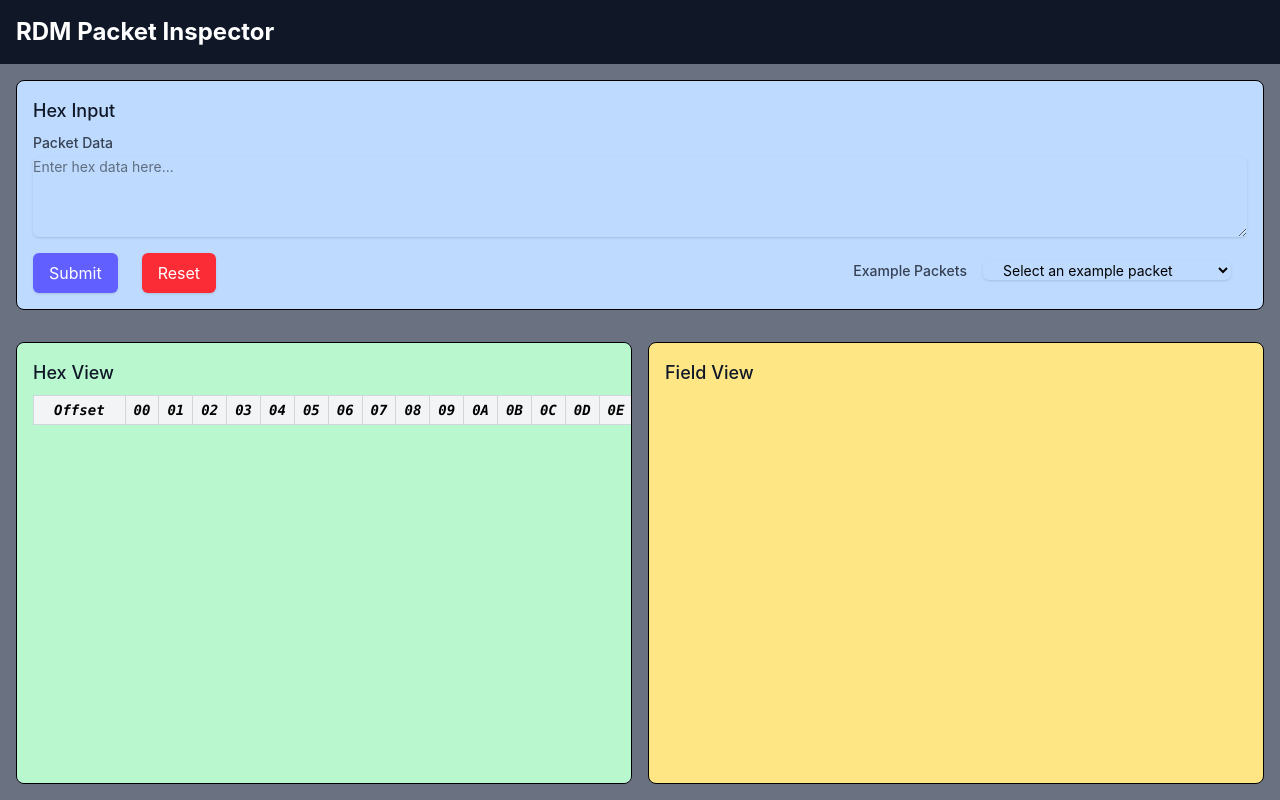
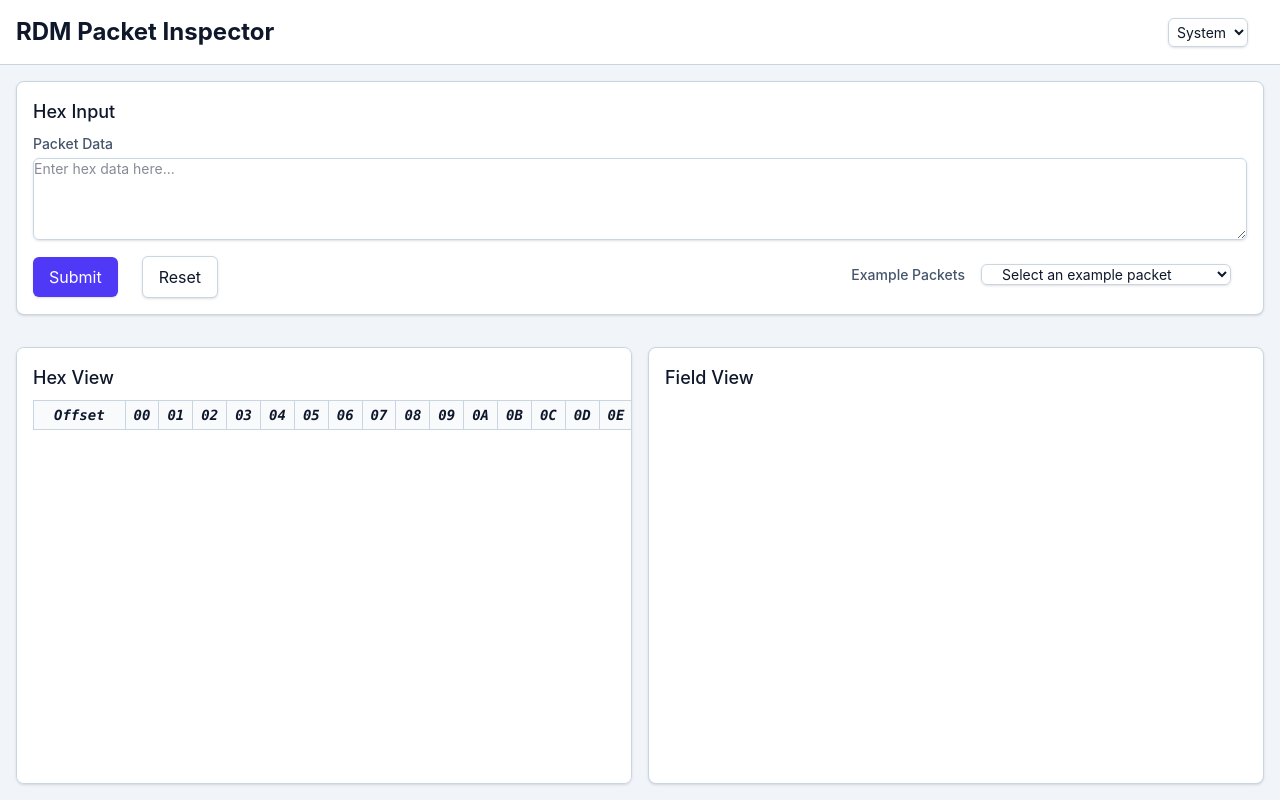
Before and after one commit to r-chua/rdm-packet-inspector, a React (Vite) app: page / in a window 1280 px wide. Built offline with nearby package versions, Linux system fonts and the light colour scheme.

Commit message:
feat(ui): add light/dark theming with accessible contrast (#47)
Adds light and dark theme with selection in the header. Defaults to system preference with listener. Uses semantic token system via CSS custom properties and Tailwind v4 `@theme inline`. Minimum WCAG AA contrast.

```diff
--- a/index.html
+++ b/index.html
@@ -5,6 +5,18 @@
     <link rel="icon" type="image/svg+xml" href="/favicon.svg" />
     <meta name="viewport" content="width=device-width, initial-scale=1.0" />
     <title>RDM Packet Inspector</title>
+    <script>
+      (function () {
+        const stored = localStorage.getItem('theme');
+        const theme =
+          stored === 'light' || stored === 'dark'
+            ? stored
+            : window.matchMedia('(prefers-color-scheme: dark)').matches
+              ? 'dark'
+              : 'light';
+        document.documentElement.dataset.theme = theme;
+      })();
+    </script>
   </head>
   <body>
     <div id="root"></div>
--- a/src/App.tsx
+++ b/src/App.tsx
@@ -2,7 +2,7 @@ import { PacketInspector } from './components/PacketInspector';
 
 export function App() {
   return (
-    <main className="bg-gray-500 min-h-screen">
+    <main className="bg-bg text-fg min-h-screen">
       <PacketInspector />
     </main>
   );
--- a/src/components/FieldView.tsx
+++ b/src/components/FieldView.tsx
@@ -80,6 +80,7 @@ export function FieldView({
             : undefined
         }
         className={cn(
+          'group',
           HIGHLIGHT_CLASS,
           SELECTED_CLASS,
           FOCUSED_CLASS,
@@ -87,18 +88,23 @@ export function FieldView({
           'focus-visible:outline-offset-1'
         )}
       >
-        <div className="flex justify-between items-baseline text-sm font-medium text-gray-500">
+        <div
+          className={cn(
+            'flex justify-between items-baseline text-sm font-medium',
+            'text-fg-muted group-data-[highlighted=true]:text-fg'
+          )}
+        >
           <span>{entry.name}</span>
-          <span className="text-xs text-gray-400 font-mono">
+          <span className="text-xs font-mono">
             {entry.startByte === entry.endByte
               ? `byte ${entry.startByte}`
               : `bytes ${entry.startByte}-${entry.endByte}`}
           </span>
         </div>
-        <div className="text-sm font-mono text-gray-900 mt-0.5">
+        <div className="text-sm font-mono mt-0.5">
           {entry.displayValue}
           {entry.warning && (
-            <p className="text-xs text-amber-600 mt-1">{entry.warning}</p>
+            <p className="text-xs text-warning mt-1">{entry.warning}</p>
           )}
           {entry.subFields && entry.subFields.length > 0 && (
             <div className="ml-4">
@@ -114,16 +120,13 @@ export function FieldView({
 
   return (
     <section className="p-4" aria-labelledby="field-view-title">
-      <h2
-        id="field-view-title"
-        className="text-lg font-medium text-gray-900 mb-2"
-      >
+      <h2 id="field-view-title" className="text-lg font-medium mb-2">
         Field View
       </h2>
 
       <div
         id="field-view-list"
-        className={cn('divide-y divide-gray-200', FOCUSED_CLASS)}
+        className={cn('divide-y divide-border', FOCUSED_CLASS)}
         tabIndex={focusedFieldIndex === null ? 0 : -1}
         aria-labelledby="field-view-title"
         role="listbox"
--- a/src/components/HexInput.tsx
+++ b/src/components/HexInput.tsx
@@ -41,16 +41,13 @@ export function HexInput({ onParse }: HexInputProps) {
 
   return (
     <section className="p-4" aria-labelledby="hex-input-title">
-      <h2
-        id="hex-input-title"
-        className="text-lg font-medium text-gray-900 mb-2"
-      >
+      <h2 id="hex-input-title" className="text-lg font-medium mb-2">
         Hex Input
       </h2>
       <form aria-labelledby="hex-input-title">
         <label
           htmlFor="hex-input"
-          className="block text-sm font-medium text-gray-700 mb-1"
+          className="block text-sm font-medium text-fg-muted mb-1"
         >
           Packet Data
         </label>
@@ -58,8 +55,8 @@ export function HexInput({ onParse }: HexInputProps) {
           id="hex-input"
           className={cn(
             'mt-1 block w-full rounded-md',
-            'border-gray-300 shadow-sm sm:text-sm',
-            'focus:border-indigo-500 focus:ring-indigo-500'
+            'border border-border shadow-sm sm:text-sm',
+            'focus:border-focus focus:ring-focus'
           )}
           rows={4}
           spellCheck={false}
@@ -81,9 +78,9 @@ export function HexInput({ onParse }: HexInputProps) {
               }}
               className={cn(
                 'mt-2 px-4 py-2 rounded-md shadow-sm',
-                'bg-indigo-500 text-white',
-                'hover:bg-indigo-600',
-                'focus:ring-2 focus:ring-offset-2 focus:ring-indigo-500'
+                'bg-accent text-on-accent',
+                'hover:bg-accent-hover',
+                'focus:ring-2 focus:ring-offset-2 focus:ring-focus'
               )}
             >
               Submit
@@ -94,9 +91,11 @@ export function HexInput({ onParse }: HexInputProps) {
               onClick={handleClear}
               className={cn(
                 'mt-2 ml-6 px-4 py-2 rounded-md shadow-sm',
-                'bg-red-500 text-white',
-                'hover:bg-red-600',
-                'focus:ring-2 focus:ring-offset-2 focus:ring-red-500'
+                'bg-surface',
+                'text-fg',
+                'border border-border',
+                'hover:bg-surface-subtle',
+                'focus:ring-2 focus:ring-offset-2 focus:ring-focus'
               )}
             >
               Reset
@@ -106,7 +105,7 @@ export function HexInput({ onParse }: HexInputProps) {
           <div className="flex-initial ml-auto mr-4">
             <label
               htmlFor="hex-select"
-              className="text-sm font-medium text-gray-700 mr-4"
+              className="text-sm font-medium text-fg-muted mr-4"
             >
               Example Packets
             </label>
@@ -115,8 +114,8 @@ export function HexInput({ onParse }: HexInputProps) {
               className={cn(
                 'px-4',
                 'mt-1 rounded-md',
-                'border-gray-300 shadow-sm sm:text-sm',
-                'focus:border-indigo-500 focus:ring-indigo-500'
+                'border border-border shadow-sm sm:text-sm',
+                'focus:border-focus focus:ring-focus'
               )}
               onChange={(e) => {
                 const selectedValue = e.target.value;
--- a/src/components/HexView.tsx
+++ b/src/components/HexView.tsx
@@ -120,10 +120,7 @@ export function HexView({
 
   return (
     <section className="p-4" aria-labelledby="hex-view-title">
-      <h2
-        id="hex-view-title"
-        className="text-lg font-medium text-gray-900 mb-2"
-      >
+      <h2 id="hex-view-title" className="text-lg font-medium mb-2">
         Hex View
       </h2>
       <table
@@ -131,7 +128,7 @@ export function HexView({
         tabIndex={focusedByteIndex === null ? 0 : -1}
         className={cn(
           'table-auto ',
-          'border-collapse border border-gray-300',
+          'border-collapse border border-border',
           'center text-sm font-mono',
           'mx-auto',
           FOCUSED_CLASS
@@ -193,9 +190,9 @@ export function HexView({
             <th
               scope="col"
               className={cn(
-                'border border-gray-300',
+                'border border-border',
                 'px-5 py-1',
-                'bg-gray-100',
+                'bg-surface-subtle',
                 'text-center'
               )}
             >
@@ -206,9 +203,9 @@ export function HexView({
                 key={i}
                 scope="col"
                 className={cn(
-                  'border border-gray-300',
+                  'border border-border',
                   'px-2 py-1',
-                  'bg-gray-100',
+                  'bg-surface-subtle',
                   'text-center'
                 )}
               >
@@ -222,7 +219,7 @@ export function HexView({
             <tr key={rowIndex}>
               <th
                 scope="row"
-                className="border border-gray-300 px-2 py-1 text-center"
+                className="border border-border px-2 py-1 text-center"
               >
                 {(rowIndex * BYTES_PER_ROW)
                   .toString(16)
@@ -288,7 +285,7 @@ export function HexView({
                       `${fieldName ? `Field: ${fieldName}` : 'No field'}`
                     }
                     className={cn(
-                      'border border-gray-300 px-2 py-1 text-center',
+                      'border border-border px-2 py-1 text-center',
                       FOCUSED_CLASS,
                       HIGHLIGHT_CLASS
                     )}
--- a/src/components/PacketInspector.tsx
+++ b/src/components/PacketInspector.tsx
@@ -5,6 +5,8 @@ import { HexView } from './HexView.tsx';
 import type { ParseResult } from '../parser/types.ts';
 import { parseRdmPacket } from '../parser/parse.ts';
 import { getFieldEntries, type FieldEntry } from '../parser/fields.ts';
+import { cn } from '../lib/utils.ts';
+import { ThemeSelect } from './ThemeSelect.tsx';
 
 export function PacketInspector() {
   const [parseResult, setParseResult] = React.useState<ParseResult | null>(
@@ -42,19 +44,37 @@ export function PacketInspector() {
 
   return (
     <div className="flex flex-col h-screen">
-      <header className="bg-gray-900 text-white">
-        <h1 className="text-2xl font-bold p-4">RDM Packet Inspector</h1>
+      <header
+        className={cn(
+          'flex items-center',
+          'bg-surface border-b border-border',
+          'p-4 gap-4'
+        )}
+      >
+        <h1 className="text-2xl font-bold">RDM Packet Inspector</h1>
+        <ThemeSelect />
       </header>
 
       <div className="flex flex-col flex-1 min-h-0 p-4 gap-4">
-        <div className="bg-blue-200 border rounded-lg">
+        <div
+          className={cn(
+            'overflow-auto',
+            'bg-surface',
+            'border border-border rounded-lg shadow-sm'
+          )}
+        >
           <HexInput onParse={handleParse} />
         </div>
 
         <div role="alert">
           {parseResult && !parseResult.success && (
-            <div className="bg-red-200 border rounded-lg p-4">
-              <p className="text-red-800 font-bold">Error:</p>
+            <div
+              className={cn(
+                'bg-danger-surface',
+                'border border-border rounded-lg shadow-sm p-4'
+              )}
+            >
+              <p className="text-danger font-bold">Error:</p>
               <p className="italic">{parseResult.error.message}</p>
               {parseResult.error.byteOffset !== -1 && (
                 <p>Byte Index: {parseResult.error.byteOffset}</p>
@@ -73,7 +93,13 @@ export function PacketInspector() {
         </div>
 
         <div className="grid grid-cols-1 md:grid-cols-2 gap-4 flex-1 min-h-0">
-          <div className="overflow-auto bg-green-200 border rounded-lg">
+          <div
+            className={cn(
+              'overflow-auto',
+              'bg-surface',
+              'border border-border rounded-lg shadow-sm'
+            )}
+          >
             <HexView
               rawBytes={parseResult?.rawBytes || null}
               fieldEntries={fieldEntries}
@@ -83,7 +109,13 @@ export function PacketInspector() {
               onSelect={handleSelect}
             />
           </div>
-          <div className="overflow-auto bg-amber-200 border rounded-lg">
+          <div
+            className={cn(
+              'overflow-auto',
+              'bg-surface',
+              'border border-border rounded-lg shadow-sm'
+            )}
+          >
             <FieldView
               fieldEntries={fieldEntries}
               highlightedField={highlightedField}
--- /dev/null
+++ b/src/components/ThemeSelect.tsx
@@ -0,0 +1,80 @@
+import React from 'react';
+import { cn } from '../lib/utils';
+
+const THEME_OPTIONS = ['light', 'dark', 'system'] as const;
+type ThemeOption = (typeof THEME_OPTIONS)[number];
+
+function isValidThemeOption(value: string): value is ThemeOption {
+  return THEME_OPTIONS.includes(value as ThemeOption);
+}
+
+export function ThemeSelect() {
+  const readThemePref = () => {
+    const theme = localStorage.getItem('theme');
+    if (theme !== null && isValidThemeOption(theme)) {
+      return theme;
+    }
+    return 'system';
+  };
+  const [theme, setTheme] = React.useState<ThemeOption>(() => readThemePref());
+
+  React.useEffect(() => {
+    if (theme !== 'system') return;
+
+    const mediaQuery = window.matchMedia('(prefers-color-scheme: dark)');
+
+    const handleChange = (event: MediaQueryListEvent) => {
+      document.documentElement.dataset.theme = event.matches ? 'dark' : 'light';
+    };
+    mediaQuery.addEventListener('change', handleChange);
+    return () => {
+      mediaQuery.removeEventListener('change', handleChange);
+    };
+  }, [theme]);
+
+  React.useEffect(() => {
+    if (theme === 'dark') {
+      document.documentElement.dataset.theme = 'dark';
+    } else if (theme === 'light') {
+      document.documentElement.dataset.theme = 'light';
+    } else {
+      document.documentElement.dataset.theme = matchMedia(
+        '(prefers-color-scheme: dark)'
+      ).matches
+        ? 'dark'
+        : 'light';
+    }
+  }, [theme]);
+
+  return (
+    <div className="flex-initial ml-auto mr-4">
+      <label htmlFor="theme-select" className="sr-only">
+        Theme
+      </label>
+      <select
+        id="theme-select"
+        className={cn(
+          'p-1 rounded-md',
+          'border border-border shadow-sm sm:text-sm',
+          'focus:border-focus focus:ring-focus'
+        )}
+        onChange={(e) => {
+          const selectedValue = e.target.value;
+          if (isValidThemeOption(selectedValue)) {
+            setTheme(selectedValue);
+            if (selectedValue === 'system') {
+              localStorage.removeItem('theme');
+            } else {
+              localStorage.setItem('theme', selectedValue);
+            }
+          }
+        }}
+        value={theme}
+      >
+        <option value="system">System</option>
+        <option value="light">Light</option>
+        <option value="dark">Dark</option>
+      </select>
+    </div>
+  );
+}
--- a/src/index.css
+++ b/src/index.css
@@ -1 +1,61 @@
 @import 'tailwindcss';
+
+/* Make the `dark:` variant follow the data attribute, not the OS setting */
+@custom-variant dark (&:where([data-theme='dark'], [data-theme='dark'] *));
+
+:root {
+  color-scheme: light;
+  --bg: var(--color-slate-100);
+  --surface: var(--color-white);
+  --surface-subtle: var(--color-slate-50);
+  --border: var(--color-slate-300);
+  --fg: var(--color-slate-900);
+  --fg-muted: var(--color-slate-600);
+  --accent: var(--color-indigo-600);
+  --accent-hover: var(--color-indigo-700);
+  --on-accent: var(--color-white);
+  --focus: var(--color-indigo-600);
+  --selection: var(--color-blue-600);
+  --highlight: var(--color-yellow-200);
+  --warning: var(--color-amber-800);
+  --danger: var(--color-red-700);
+  --danger-surface: var(--color-red-50);
+}
+
+[data-theme='dark'] {
+  color-scheme: dark;
+  --bg: var(--color-slate-950);
+  --surface: var(--color-slate-900);
+  --surface-subtle: var(--color-slate-800);
+  --border: var(--color-slate-700);
+  --fg: var(--color-slate-100);
+  --fg-muted: var(--color-slate-400);
+  --accent: var(--color-indigo-600);
+  --accent-hover: var(--color-indigo-700);
+  --on-accent: var(--color-white);
+  --focus: var(--color-indigo-400);
+  --selection: var(--color-blue-400);
+  --highlight: var(--color-yellow-800);
+  --warning: var(--color-amber-300);
+  --danger: var(--color-red-300);
+  --danger-surface: var(--color-red-950);
+}
+
+/* Register tokens as Tailwind colors → generates bg-bg, bg-surface, etc. */
+@theme inline {
+  --color-bg: var(--bg);
+  --color-surface: var(--surface);
+  --color-surface-subtle: var(--surface-subtle);
+  --color-border: var(--border);
+  --color-fg: var(--fg);
+  --color-fg-muted: var(--fg-muted);
+  --color-accent: var(--accent);
+  --color-accent-hover: var(--accent-hover);
+  --color-on-accent: var(--on-accent);
+  --color-focus: var(--focus);
+  --color-selection: var(--selection);
+  --color-highlight: var(--highlight);
+  --color-warning: var(--warning);
+  --color-danger: var(--danger);
+  --color-danger-surface: var(--danger-surface);
+}
--- a/src/lib/styles.ts
+++ b/src/lib/styles.ts
@@ -1,17 +1,17 @@
-export const HIGHLIGHT_CLASS = 'data-[highlighted=true]:bg-yellow-100';
+export const HIGHLIGHT_CLASS = 'data-[highlighted=true]:bg-highlight';
 
 export const SELECTED_CLASS =
   'data-[selected=true]:ring-2 data-[selected=true]:ring-inset ' +
-  'data-[selected=true]:ring-blue-400';
+  'data-[selected=true]:ring-selection';
 
 export const FOCUSED_CLASS =
-  'focus-visible:outline-2 focus-visible:outline-indigo-600';
+  'focus-visible:outline-2 focus-visible:outline-focus';
 
 // These constants define the box-shadow styles for selected byte borders in
 // the HexView component.
 export const SELECTED_EDGE_SHADOW_Y =
-  'inset 0 2px 0 0 #60a5fa, inset 0 -2px 0 0 #60a5fa';
+  'inset 0 2px 0 0 var(--selection), inset 0 -2px 0 0 var(--selection)';
 
-export const SELECTED_EDGE_SHADOW_L = 'inset 2px 0 0 0 #60a5fa';
+export const SELECTED_EDGE_SHADOW_L = 'inset 2px 0 0 0 var(--selection)';
 
-export const SELECTED_EDGE_SHADOW_R = 'inset -2px 0 0 0 #60a5fa';
+export const SELECTED_EDGE_SHADOW_R = 'inset -2px 0 0 0 var(--selection)';
```
Also changed, not shown: src/test/setup.ts (+6 -1 lines), 1 other file (tests, documents, lock files or other folders).
